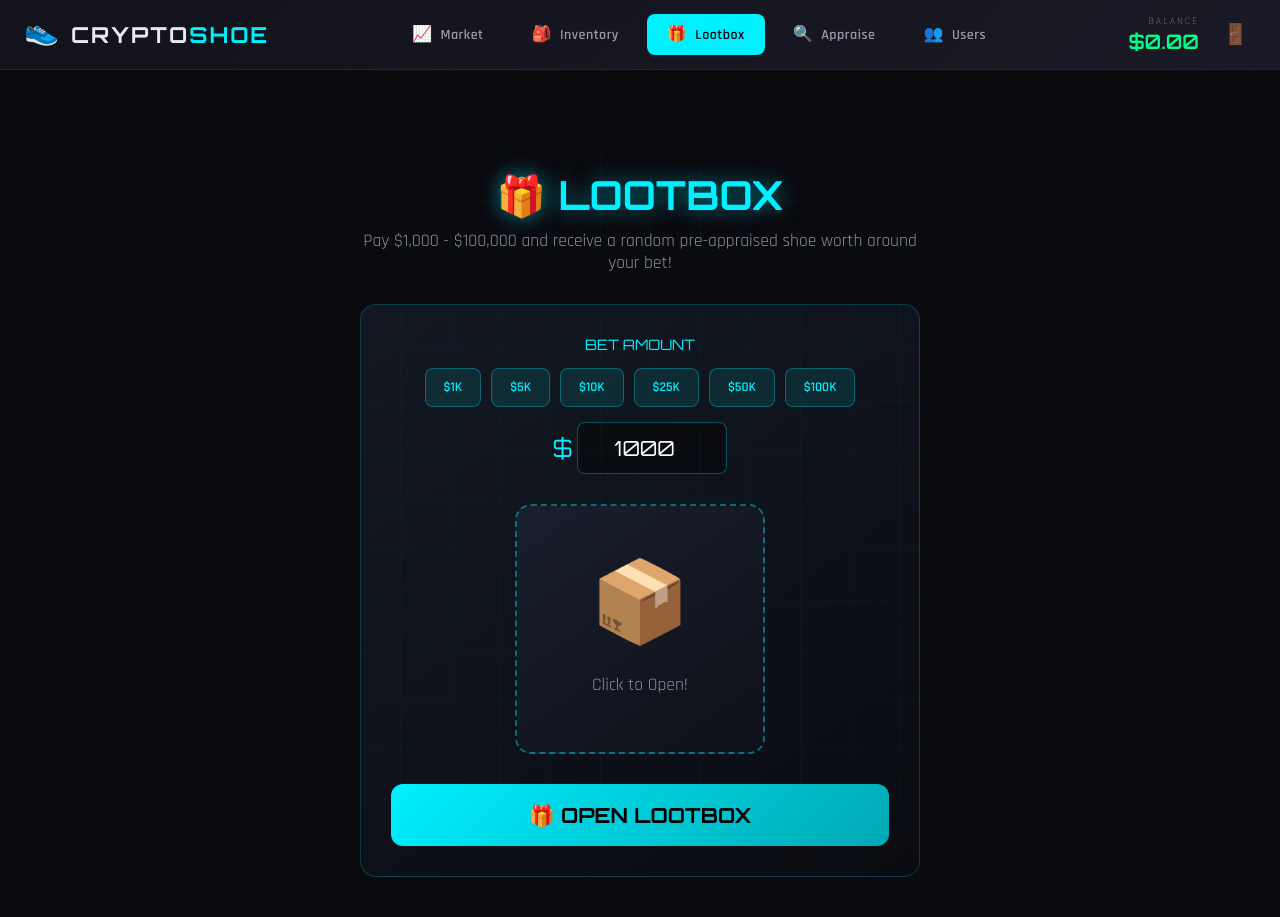
After one commit to lebodasquebo/Cryptoshoe, a Flask app: page /lootbox in a window 1280 px wide. The commit adds this page. Run offline with Flask 2, Linux system fonts and the light colour scheme; the visitor is signed in with stand-in values (Sample User, id 1); data comes from the database, SQL or seed files in the repository; data that the repository does not hold is empty.

Commit message:
Add lootboxes + admin ban

```diff
--- a/app.py
+++ b/app.py
@@ -1222,6 +1222,79 @@ def admin_refresh():
     refresh()
     return jsonify({"ok": True})
 
+@app.route("/api/admin/ban", methods=["POST"])
+@login_required
+def admin_ban():
+    if not is_admin():
+        return jsonify({"error": "Unauthorized"}), 403
+    d = db()
+    data = request.json
+    username = data.get("username", "").lower()
+    if username in ADMIN_USERS:
+        return jsonify({"ok": False, "error": "Cannot ban admin"})
+    acc = d.execute("select id from accounts where username=?", (username,)).fetchone()
+    if not acc:
+        return jsonify({"ok": False, "error": "User not found"})
+    uid = acc["id"]
+    d.execute("delete from hold where user_id=?", (uid,))
+    d.execute("delete from appraised where user_id=?", (uid,))
+    d.execute("delete from trades where from_user=? or to_user=?", (uid, uid))
+    d.execute("delete from notifications where user_id=?", (uid,))
+    d.execute("delete from users where id=?", (uid,))
+    d.execute("delete from accounts where id=?", (uid,))
+    d.commit()
+    return jsonify({"ok": True})
+
+@app.route("/lootbox")
+@login_required
+def lootbox_page():
+    return render_template("lootbox.html", is_admin=is_admin())
+
+@app.route("/api/lootbox", methods=["POST"])
+@login_required
+def api_lootbox():
+    u = uid()
+    d = db()
+    amount = int(request.json.get("amount", 0))
+    if amount < 1000 or amount > 100000:
+        return jsonify({"ok": False, "error": "Amount must be between $1,000 and $100,000"})
+    bal = d.execute("select balance from users where id=?", (u,)).fetchone()["balance"]
+    if bal < amount:
+        return jsonify({"ok": False, "error": "Not enough balance"})
+    min_val = amount * 0.6
+    max_val = amount * 1.4
+    shoes = d.execute("select id, name, rarity, base from shoes where base >= ? and base <= ?", (min_val / 1.5, max_val / 0.5)).fetchall()
+    if not shoes:
+        shoes = d.execute("select id, name, rarity, base from shoes order by abs(base - ?) limit 20", (amount,)).fetchall()
+    shoe = random.choice(shoes)
+    rating = round(random.uniform(1.0, 10.0), 1)
+    if rating == 10.0:
+        multiplier = 2.0
+    elif rating >= 8.0:
+        multiplier = 1.0 + (rating - 5.0) * 0.08
+    elif rating >= 6.0:
+        multiplier = 1.0 + (rating - 5.0) * 0.06
+    elif rating >= 5.0:
+        multiplier = 1.0 + (rating - 5.0) * 0.04
+    elif rating >= 3.0:
+        multiplier = 1.0 - (5.0 - rating) * 0.08
+    else:
+        multiplier = 1.0 - (5.0 - rating) * 0.12
+    multiplier = round(multiplier, 2)
+    final_val = shoe["base"] * multiplier
+    now = int(time.time())
+    d.execute("insert into appraised(user_id, shoe_id, rating, multiplier, ts) values(?,?,?,?,?)", (u, shoe["id"], rating, multiplier, now))
+    d.execute("update users set balance=balance-? where id=?", (amount, u))
+    d.commit()
+    return jsonify({
+        "ok": True,
+        "shoe": {"id": shoe["id"], "name": shoe["name"], "rarity": shoe["rarity"], "base": shoe["base"]},
+        "rating": rating,
+        "multiplier": multiplier,
+        "value": round(final_val, 2),
+        "paid": amount
+    })
+
 if __name__ == "__main__":
     with app.app_context():
         init()
--- /dev/null
+++ b/static/lootbox.css
@@ -0,0 +1,241 @@
+.lootbox-main {
+  max-width: 600px;
+  margin: 100px auto 40px;
+  padding: 0 20px;
+  text-align: center;
+}
+.lootbox-main h1 {
+  font-family: 'Orbitron', sans-serif;
+  font-size: 2.5rem;
+  color: #00f0ff;
+  margin-bottom: 10px;
+  text-shadow: 0 0 20px rgba(0,240,255,0.5);
+}
+.lootbox-desc {
+  color: #8892a0;
+  margin-bottom: 30px;
+  font-size: 1.1rem;
+}
+.lootbox-container {
+  background: linear-gradient(145deg, rgba(20,25,35,0.95), rgba(10,12,18,0.98));
+  border: 1px solid rgba(0,240,255,0.2);
+  border-radius: 16px;
+  padding: 30px;
+}
+.amount-section {
+  margin-bottom: 30px;
+}
+.amount-section label {
+  display: block;
+  font-family: 'Orbitron', sans-serif;
+  color: #00f0ff;
+  margin-bottom: 15px;
+  font-size: 0.9rem;
+}
+.amount-presets {
+  display: flex;
+  gap: 10px;
+  flex-wrap: wrap;
+  justify-content: center;
+  margin-bottom: 15px;
+}
+.preset-btn {
+  background: rgba(0,240,255,0.1);
+  border: 1px solid rgba(0,240,255,0.3);
+  color: #00f0ff;
+  padding: 10px 18px;
+  border-radius: 8px;
+  cursor: pointer;
+  font-family: 'Rajdhani', sans-serif;
+  font-weight: 600;
+  transition: all 0.2s;
+}
+.preset-btn:hover, .preset-btn.active {
+  background: rgba(0,240,255,0.25);
+  border-color: #00f0ff;
+  box-shadow: 0 0 15px rgba(0,240,255,0.3);
+}
+.amount-input-wrap {
+  display: flex;
+  align-items: center;
+  justify-content: center;
+  gap: 5px;
+}
+.amount-input-wrap .currency {
+  font-size: 1.5rem;
+  color: #00f0ff;
+  font-family: 'Orbitron', sans-serif;
+}
+.amount-input-wrap input {
+  width: 150px;
+  padding: 12px 15px;
+  font-size: 1.3rem;
+  background: rgba(0,0,0,0.4);
+  border: 1px solid rgba(0,240,255,0.3);
+  border-radius: 8px;
+  color: #fff;
+  font-family: 'Orbitron', sans-serif;
+  text-align: center;
+}
+.lootbox-box {
+  width: 250px;
+  height: 250px;
+  margin: 0 auto 30px;
+  position: relative;
+  cursor: pointer;
+}
+.box-closed, .box-opening, .box-result {
+  position: absolute;
+  inset: 0;
+  display: flex;
+  flex-direction: column;
+  align-items: center;
+  justify-content: center;
+  border-radius: 16px;
+  transition: all 0.3s;
+}
+.box-closed {
+  background: linear-gradient(145deg, #1a1f2e, #0d1017);
+  border: 2px dashed rgba(0,240,255,0.4);
+}
+.box-closed:hover {
+  border-color: #00f0ff;
+  box-shadow: 0 0 30px rgba(0,240,255,0.3);
+}
+.box-icon {
+  font-size: 5rem;
+  margin-bottom: 10px;
+  animation: float 2s ease-in-out infinite;
+}
+@keyframes float {
+  0%, 100% { transform: translateY(0); }
+  50% { transform: translateY(-10px); }
+}
+.box-text {
+  color: #8892a0;
+  font-family: 'Rajdhani', sans-serif;
+  font-size: 1.1rem;
+}
+.box-opening {
+  background: radial-gradient(circle, rgba(0,240,255,0.2) 0%, rgba(0,0,0,0.9) 70%);
+  border: 2px solid #00f0ff;
+}
+.spinner {
+  font-size: 4rem;
+  animation: spin 0.5s linear infinite;
+}
+@keyframes spin {
+  from { transform: rotate(0deg); }
+  to { transform: rotate(360deg); }
+}
+.box-result {
+  background: linear-gradient(145deg, rgba(20,25,35,0.98), rgba(10,12,18,0.99));
+  border: 2px solid;
+  padding: 20px;
+}
+.result-shoe {
+  margin-bottom: 15px;
+}
+.result-rarity {
+  font-family: 'Orbitron', sans-serif;
+  font-size: 0.8rem;
+  padding: 4px 12px;
+  border-radius: 20px;
+  display: inline-block;
+  margin-bottom: 8px;
+  text-transform: uppercase;
+}
+.result-name {
+  font-family: 'Rajdhani', sans-serif;
+  font-size: 1.2rem;
+  color: #fff;
+  font-weight: 600;
+}
+.result-rating {
+  margin-bottom: 15px;
+}
+.rating-label {
+  color: #8892a0;
+  margin-right: 8px;
+}
+.rating-val {
+  font-family: 'Orbitron', sans-serif;
+  font-size: 1.3rem;
+  font-weight: 700;
+}
+.result-value {
+  width: 100%;
+  margin-bottom: 10px;
+}
+.value-row {
+  display: flex;
+  justify-content: space-between;
+  color: #8892a0;
+  font-size: 0.95rem;
+  margin-bottom: 5px;
+}
+.value-row span:last-child {
+  color: #fff;
+  font-weight: 600;
+}
+.result-final span:last-child {
+  font-size: 1.1rem;
+}
+.result-verdict {
+  font-family: 'Orbitron', sans-serif;
+  font-size: 1rem;
+  padding: 8px 16px;
+  border-radius: 8px;
+  margin-bottom: 15px;
+}
+.verdict-win {
+  background: rgba(0,255,136,0.15);
+  color: #00ff88;
+  border: 1px solid rgba(0,255,136,0.3);
+}
+.verdict-loss {
+  background: rgba(255,68,68,0.15);
+  color: #ff4444;
+  border: 1px solid rgba(255,68,68,0.3);
+}
+.open-another {
+  background: rgba(0,240,255,0.15);
+  border: 1px solid rgba(0,240,255,0.4);
+  color: #00f0ff;
+  padding: 10px 20px;
+  border-radius: 8px;
+  cursor: pointer;
+  font-family: 'Rajdhani', sans-serif;
+  font-weight: 600;
+  transition: all 0.2s;
+}
+.open-another:hover {
+  background: rgba(0,240,255,0.25);
+}
+.open-btn {
+  width: 100%;
+  padding: 18px;
+  font-size: 1.3rem;
+  font-family: 'Orbitron', sans-serif;
+  font-weight: 700;
+  background: linear-gradient(135deg, #00f0ff 0%, #00a8b3 100%);
+  border: none;
+  border-radius: 12px;
+  color: #000;
+  cursor: pointer;
+  transition: all 0.3s;
+  text-shadow: none;
+}
+.open-btn:hover {
+  transform: translateY(-2px);
+  box-shadow: 0 8px 25px rgba(0,240,255,0.4);
+}
+.open-btn:disabled {
+  opacity: 0.5;
+  cursor: not-allowed;
+  transform: none;
+}
+.hidden { display: none !important; }
+.rating-positive { color: #00ff88; }
+.rating-negative { color: #ff4444; }
+.rating-neutral { color: #ffa500; }
--- /dev/null
+++ b/static/lootbox.js
@@ -0,0 +1,62 @@
+const $=q=>document.querySelector(q)
+const toast=(msg,type='success')=>{let t=$('#toast');t.textContent=msg;t.className='toast show '+type;setTimeout(()=>t.classList.remove('show'),2500)}
+
+const presets=document.querySelectorAll('.preset-btn')
+const amtInput=$('#amount')
+presets.forEach(b=>b.addEventListener('click',()=>{
+    presets.forEach(p=>p.classList.remove('active'))
+    b.classList.add('active')
+    amtInput.value=b.dataset.amt
+}))
+amtInput.addEventListener('input',()=>presets.forEach(p=>p.classList.remove('active')))
+
+const fetchBal=async()=>{let r=await fetch('/api/state');if(r.ok){let s=await r.json();$('#bal').textContent=s.balance.toFixed(2)}}
+
+const openBox=async()=>{
+    let amount=parseInt(amtInput.value)||0
+    if(amount<1000||amount>100000){toast('Amount must be $1,000-$100,000','error');return}
+    $('#box-closed').classList.add('hidden')
+    $('#box-result').classList.add('hidden')
+    $('#box-opening').classList.remove('hidden')
+    $('#open-btn').disabled=true
+    let r=await fetch('/api/lootbox',{method:'POST',headers:{'Content-Type':'application/json'},body:JSON.stringify({amount})})
+    let j=await r.json()
+    setTimeout(()=>{
+        $('#box-opening').classList.add('hidden')
+        if(!j.ok){toast(j.error||'Failed','error');$('#box-closed').classList.remove('hidden');$('#open-btn').disabled=false;return}
+        showResult(j)
+        fetchBal()
+    },1500)
+}
+
+const showResult=(data)=>{
+    let rarity=data.shoe.rarity
+    $('#result-rarity').textContent=rarity
+    $('#result-rarity').className='result-rarity rarity-'+rarity
+    $('#result-name').textContent=data.shoe.name
+    let ratingClass=data.rating>=6?'rating-positive':data.rating>=4?'rating-neutral':'rating-negative'
+    let sign=data.multiplier>=1?'+':''
+    let pct=((data.multiplier-1)*100).toFixed(0)
+    $('#result-rating').textContent=`${data.rating}/10 (${sign}${pct}%)`
+    $('#result-rating').className='rating-val '+ratingClass
+    $('#result-paid').textContent='$'+data.paid.toLocaleString()
+    $('#result-value').textContent='$'+data.value.toLocaleString()
+    let diff=data.value-data.paid
+    if(diff>=0){
+        $('#result-verdict').textContent='WIN +$'+diff.toLocaleString()
+        $('#result-verdict').className='result-verdict verdict-win'
+        $('#box-result').style.borderColor='#00ff88'
+    }else{
+        $('#result-verdict').textContent='LOSS -$'+Math.abs(diff).toLocaleString()
+        $('#result-verdict').className='result-verdict verdict-loss'
+        $('#box-result').style.borderColor='#ff4444'
+    }
+    $('#box-result').classList.remove('hidden')
+    $('#open-btn').disabled=false
+}
+
+$('#lootbox').addEventListener('click',openBox)
+$('#open-btn').addEventListener('click',openBox)
+$('#open-another').addEventListener('click',(e)=>{e.stopPropagation();$('#box-result').classList.add('hidden');$('#box-closed').classList.remove('hidden')})
+
+fetchBal()
--- a/templates/appraise.html
+++ b/templates/appraise.html
@@ -26,6 +26,10 @@
         <a href="/inventory" class="nav-link">
           <span class="nav-icon">🎒</span>
           <span class="nav-text">Inventory</span>
+        </a>
+        <a href="/lootbox" class="nav-link">
+          <span class="nav-icon">🎁</span>
+          <span class="nav-text">Lootbox</span>
         </a>
         <a href="/appraise" class="nav-link active">
           <span class="nav-icon">🔍</span>
@@ -65,7 +69,7 @@
         <div class="bob-speech" id="bob-speech">
           <div class="speech-bubble">
             <p>"Welcome to my appraisal shop! Select a shoe from your inventory and I'll give it a professional rating."</p>
-            <p class="speech-sub">"Each appraisal costs 10% of the shoe's current value. Choose wisely - I can only appraise each shoe once!"</p>
+            <p class="speech-sub">"Each appraisal costs 5% of the shoe's current value. Choose wisely - I can only appraise each shoe once!"</p>
           </div>
         </div>
         <div class="rating-guide">
--- a/templates/details.html
+++ b/templates/details.html
@@ -26,6 +26,10 @@
         <a href="/inventory" class="nav-link">
           <span class="nav-icon">🎒</span>
           <span class="nav-text">Inventory</span>
+        </a>
+        <a href="/lootbox" class="nav-link">
+          <span class="nav-icon">🎁</span>
+          <span class="nav-text">Lootbox</span>
         </a>
         <a href="/appraise" class="nav-link">
           <span class="nav-icon">🔍</span>
--- a/templates/index.html
+++ b/templates/index.html
@@ -25,6 +25,10 @@
         <a href="/inventory" class="nav-link">
           <span class="nav-icon">🎒</span>
           <span class="nav-text">Inventory</span>
+        </a>
+        <a href="/lootbox" class="nav-link">
+          <span class="nav-icon">🎁</span>
+          <span class="nav-text">Lootbox</span>
         </a>
         <a href="/appraise" class="nav-link">
           <span class="nav-icon">🔍</span>
--- a/templates/inventory.html
+++ b/templates/inventory.html
@@ -25,6 +25,10 @@
         <a href="/inventory" class="nav-link active">
           <span class="nav-icon">🎒</span>
           <span class="nav-text">Inventory</span>
+        </a>
+        <a href="/lootbox" class="nav-link">
+          <span class="nav-icon">🎁</span>
+          <span class="nav-text">Lootbox</span>
         </a>
         <a href="/appraise" class="nav-link">
           <span class="nav-icon">🔍</span>
--- /dev/null
+++ b/templates/lootbox.html
@@ -0,0 +1,117 @@
+<!doctype html>
+<html>
+<head>
+  <meta charset="utf-8">
+  <meta name="viewport" content="width=device-width,initial-scale=1">
+  <title>Lootbox - Cryptoshoe</title>
+  <link rel="preconnect" href="https://fonts.googleapis.com">
+  <link rel="preconnect" href="https://fonts.gstatic.com" crossorigin>
+  <link href="https://fonts.googleapis.com/css2?family=Orbitron:wght@400;500;600;700;800;900&family=Rajdhani:wght@300;400;500;600;700&display=swap" rel="stylesheet">
+  <link rel="stylesheet" href="/static/style.css">
+  <link rel="stylesheet" href="/static/lootbox.css">
+</head>
+<body>
+  <div class="bg-grid"></div>
+  <nav class="navbar">
+    <div class="nav-inner">
+      <a href="/" class="nav-logo">
+        <span class="logo-icon">👟</span>
+        <span class="logo-text">CRYPTO<span class="accent">SHOE</span></span>
+      </a>
+      <div class="nav-links">
+        <a href="/" class="nav-link">
+          <span class="nav-icon">📈</span>
+          <span class="nav-text">Market</span>
+        </a>
+        <a href="/inventory" class="nav-link">
+          <span class="nav-icon">🎒</span>
+          <span class="nav-text">Inventory</span>
+        </a>
+        <a href="/lootbox" class="nav-link active">
+          <span class="nav-icon">🎁</span>
+          <span class="nav-text">Lootbox</span>
+        </a>
+        <a href="/appraise" class="nav-link">
+          <span class="nav-icon">🔍</span>
+          <span class="nav-text">Appraise</span>
+        </a>
+        <a href="/users" class="nav-link">
+          <span class="nav-icon">👥</span>
+          <span class="nav-text">Users</span>
+        </a>
+        {% if is_admin %}
+        <a href="/admin" class="nav-link nav-admin">
+          <span class="nav-icon">🔐</span>
+          <span class="nav-text">Admin</span>
+        </a>
+        {% endif %}
+      </div>
+      <div class="nav-user">
+        <div class="nav-bal">
+          <div class="bal-label">BALANCE</div>
+          <div class="bal-val">$<span id="bal">0.00</span></div>
+        </div>
+        <a href="/logout" class="nav-logout" title="Logout">🚪</a>
+      </div>
+    </div>
+  </nav>
+  <main class="lootbox-main">
+    <h1>🎁 LOOTBOX</h1>
+    <p class="lootbox-desc">Pay $1,000 - $100,000 and receive a random pre-appraised shoe worth around your bet!</p>
+
+    <div class="lootbox-container">
+      <div class="amount-section">
+        <label>BET AMOUNT</label>
+        <div class="amount-presets">
+          <button class="preset-btn" data-amt="1000">$1K</button>
+          <button class="preset-btn" data-amt="5000">$5K</button>
+          <button class="preset-btn" data-amt="10000">$10K</button>
+          <button class="preset-btn" data-amt="25000">$25K</button>
+          <button class="preset-btn" data-amt="50000">$50K</button>
+          <button class="preset-btn" data-amt="100000">$100K</button>
+        </div>
+        <div class="amount-input-wrap">
+          <span class="currency">$</span>
+          <input type="number" id="amount" min="1000" max="100000" value="1000" step="100">
+        </div>
+      </div>
+
+      <div class="lootbox-box" id="lootbox">
+        <div class="box-closed" id="box-closed">
+          <div class="box-icon">📦</div>
+          <div class="box-text">Click to Open!</div>
+        </div>
+        <div class="box-opening hidden" id="box-opening">
+          <div class="spinner">🎰</div>
+        </div>
+        <div class="box-result hidden" id="box-result">
+          <div class="result-shoe">
+            <div class="result-rarity" id="result-rarity"></div>
+            <div class="result-name" id="result-name"></div>
+          </div>
+          <div class="result-rating">
+            <span class="rating-label">Rating:</span>
+            <span class="rating-val" id="result-rating"></span>
+          </div>
+          <div class="result-value">
+            <div class="value-row">
+              <span>You Paid:</span>
+              <span id="result-paid">$0</span>
+            </div>
+            <div class="value-row result-final">
+              <span>Shoe Value:</span>
+              <span id="result-value">$0</span>
+            </div>
+          </div>
+          <div class="result-verdict" id="result-verdict"></div>
+          <button class="open-another" id="open-another">Open Another</button>
+        </div>
+      </div>
+
+      <button class="open-btn" id="open-btn">🎁 OPEN LOOTBOX</button>
+    </div>
+  </main>
+  <div id="toast" class="toast"></div>
+  <script src="/static/lootbox.js"></script>
+</body>
+</html>
--- a/templates/profile.html
+++ b/templates/profile.html
@@ -26,6 +26,10 @@
         <a href="/inventory" class="nav-link">
           <span class="nav-icon">🎒</span>
           <span class="nav-text">Inventory</span>
+        </a>
+        <a href="/lootbox" class="nav-link">
+          <span class="nav-icon">🎁</span>
+          <span class="nav-text">Lootbox</span>
         </a>
         <a href="/appraise" class="nav-link">
           <span class="nav-icon">🔍</span>
--- a/templates/users.html
+++ b/templates/users.html
@@ -26,6 +26,10 @@
         <a href="/inventory" class="nav-link">
           <span class="nav-icon">🎒</span>
           <span class="nav-text">Inventory</span>
+        </a>
+        <a href="/lootbox" class="nav-link">
+          <span class="nav-icon">🎁</span>
+          <span class="nav-text">Lootbox</span>
         </a>
         <a href="/appraise" class="nav-link">
           <span class="nav-icon">🔍</span>
```
Also changed, not shown: static/admin.js (+10 -0 lines), templates/admin.html (+13 -0 lines).
